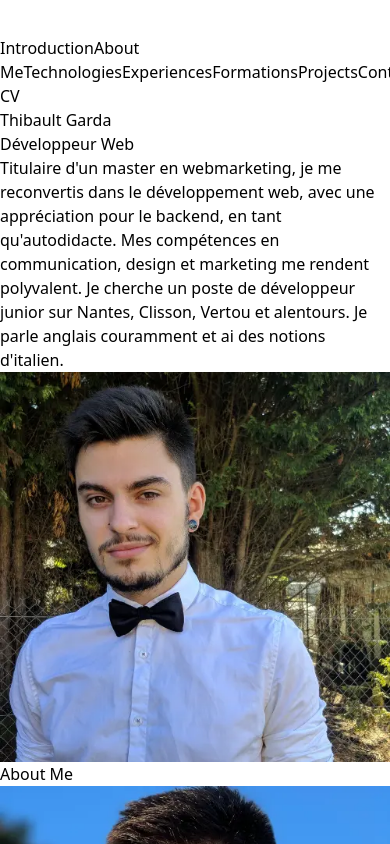
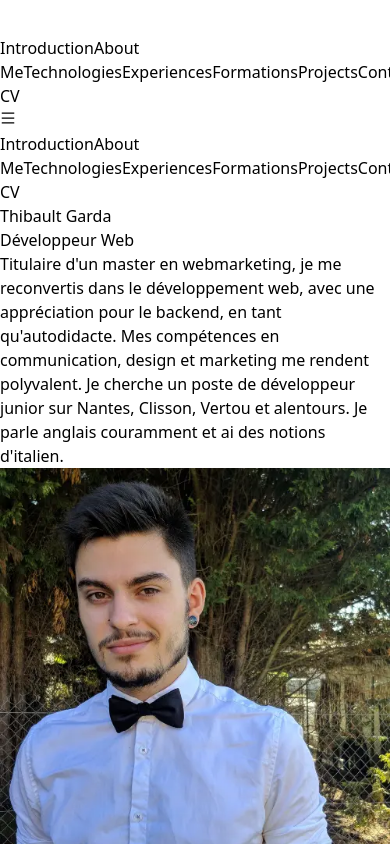
Before and after one commit to sknrct/oc-portfolio, a React (Vite) app: page /oc-portfolio/project/1 in a window 390 px wide. Shown: the top 844 px of the page. Built offline with nearby package versions, Linux system fonts and the light colour scheme.

Commit message:
Ajustement responsive suite, ajout d'un burger menu + dégradé, ajustement marges

```diff
--- a/src/Components/Introduction.jsx
+++ b/src/Components/Introduction.jsx
@@ -22,7 +22,7 @@ const Introduction = () => {
   }, []);
 
   return (
-    <div className="border-b border-neutral-900 py-24 lg:mb-35">
+    <div className="border-b border-neutral-900 py-0 lg:py-24 lg:mb-35">
       <div className="flex flex-wrap">
         <div className="w-full lg:w-1/2">
           <div className="flex flex-col items-center lg:items-start">
--- a/src/Components/Navbar.jsx
+++ b/src/Components/Navbar.jsx
@@ -1,52 +1,67 @@
 import { useState } from "react";
 import { Link } from "react-scroll";
-import { AiOutlineMenu } from "react-icons/ai";
-
+import { AiOutlineMenu, AiOutlineClose } from "react-icons/ai";
 import logo from "../assets/kevinRushLogo.png";
 import monCV from "../assets/mon-cv.pdf";
 
-
-// const Navbar = () => {
-//   return ( <nav className="mb-20 flex items-center justify-between py-6">
-//     <div className="flex flex-shrink-0 items-center">
-//         <img className="mx-2 w-10" src={logo} alt="Logo du site" />
-//     </div>
-//     <div className="m-8 flex items-center justify-center gap-4 text-base">
-//        <Link className="hover:text-orange-500 cursor-pointer" to="introduction" smooth={true} duration={1000}>Introduction</Link>
-//        <Link className="hover:text-orange-500 cursor-pointer" to="about" smooth={true} duration={1000}>About Me</Link>
-//        <Link className="hover:text-orange-500 cursor-pointer" to="techno" smooth={true} duration={1000}>Technologies</Link>
-//        <Link className="hover:text-orange-500 cursor-pointer" to="experience" smooth={true} duration={1000}>Experiences</Link>
-//        <Link className="hover:text-orange-500 cursor-pointer" to="formation" smooth={true} duration={1000}>Formations</Link>
-//        <Link className="hover:text-orange-500 cursor-pointer" to="projects" smooth={true} duration={1000}>Projets</Link>
-//        <Link className="hover:text-orange-500 cursor-pointer" to="contact" smooth={true} duration={1000}>Contact</Link>
-//     </div>
-//   </nav>
-// )}
-
 const Navbar = () => {
-
   const [isOpen, setIsOpen] = useState(false);
 
-  // Tablo avec les infos des liens
   const navLinks = [
-    {name: "Introduction", to: "introduction"},
-    {name: "About Me", to: "about"},
-    {name: "Technologies", to: "techno"},
-    {name: "Experiences", to: "experience"},
-    {name: "Formations", to: "formation"},
-    {name: "Projects", to: "projects"},
-    {name: "Contact", to: "contact"},
+    { name: "Introduction", to: "introduction" },
+    { name: "About Me", to: "about" },
+    { name: "Technologies", to: "techno" },
+    { name: "Experiences", to: "experience" },
+    { name: "Formations", to: "formation" },
+    { name: "Projects", to: "projects" },
+    { name: "Contact", to: "contact" },
   ];
 
-  // Classe Tailwind réutilisable pour les liens
-  const linkClass = "hover:text-orange-500 cursor-pointer";
+  const linkClass = "hover:text-orange-500 cursor-pointer text-white";
 
   return (
-    <nav className="mb-20 flex items-center justify-between py-6">
+    <nav className="sticky top-0 mb-20 flex items-center justify-between py-6 bg-transparent z-50">
       <div className="flex flex-shrink-0 items-center">
         <img className="mx-2 w-10" src={logo} alt="Logo du site" />
       </div>
-      <div className="m-8 flex items-center justify-center gap-4 text-base">
+
+      {/* Menu Desktop */}
+      <div className="hidden md:flex items-center justify-center gap-4 text-base">
+        {navLinks.map((link, index) => (
+          <Link key={index} className="hover:text-orange-500 cursor-pointer" to={link.to} smooth={true} duration={1000}>
+            {link.name}
+          </Link>
+        ))}
+        <a href={monCV} target="blank" rel="noopener noreferrer" className="hover:text-orange-500 cursor-pointer">
+          Mon CV
+        </a>
+      </div>
+
+      {/* Burger Menu Icon */}
+      <div className="md:hidden flex items-center">
+        <button onClick={() => setIsOpen(!isOpen)}>
+          {isOpen ? (
+            <AiOutlineClose className="w-6 h-6 text-white" />
+          ) : (
+            <AiOutlineMenu className="w-6 h-6 text-white" />
+          )}
+        </button>
+      </div>
+
+      {/* Overlay pour le menu ouvert */}
+       {isOpen && (
+        <div
+          className="fixed inset-0 bg-black bg-opacity-50 z-40"
+          onClick={() => setIsOpen(false)}
+        ></div>
+      )}
+
+      {/* Mobile Menu */}
+      <div
+        className={`absolute top-16 left-0 right-0 rounded-xl bg-neutral-950 bg-[radial-gradient(ellipse_80%_80%_at_50%_-20%,rgba(253,118,0,0.3),rgba(255,255,255,0))] z-50 shadow-md p-4 flex flex-col items-center space-y-4 transform transition-all duration-500 ease-in-out ${
+          isOpen ? "max-h-screen opacity-100" : "max-h-0 opacity-0"
+        } overflow-hidden`}
+      >
         {navLinks.map((link, index) => (
           <Link
             key={index}
@@ -54,22 +69,15 @@ const Navbar = () => {
             to={link.to}
             smooth={true}
             duration={1000}
+            onClick={() => setIsOpen(false)}
           >
             {link.name}
           </Link>
         ))}
-        <a href={monCV}
-        target="blank"
-        rel="noopener noreferrer"
-        className={linkClass}
-        >
+        <a href={monCV} target="blank" rel="noopener noreferrer" className={linkClass}>
           Mon CV
         </a>
       </div>
-
-      {isOpen && (
-        <div className="absolute top-16"></div>
-      )}
     </nav>
   );
 };
```
